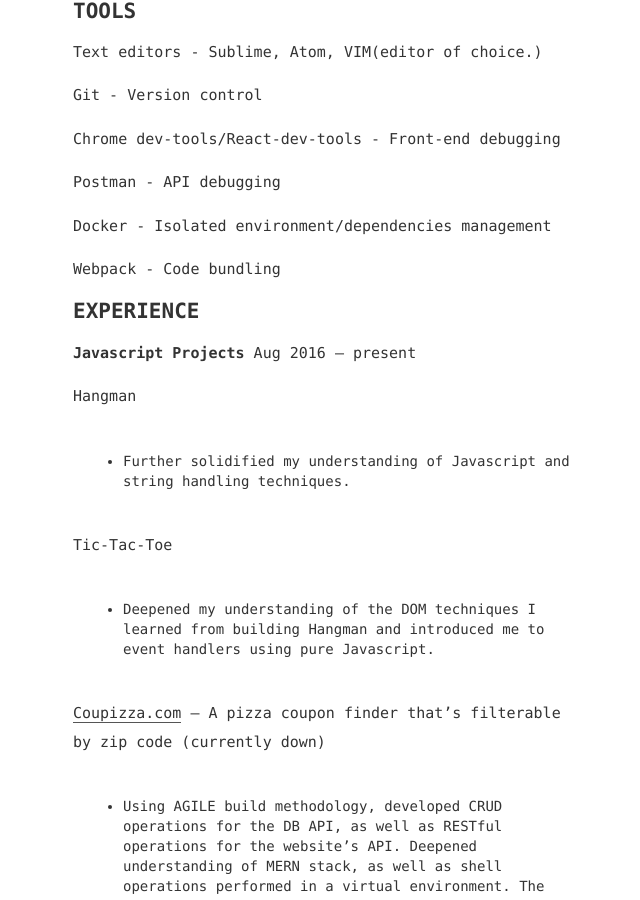
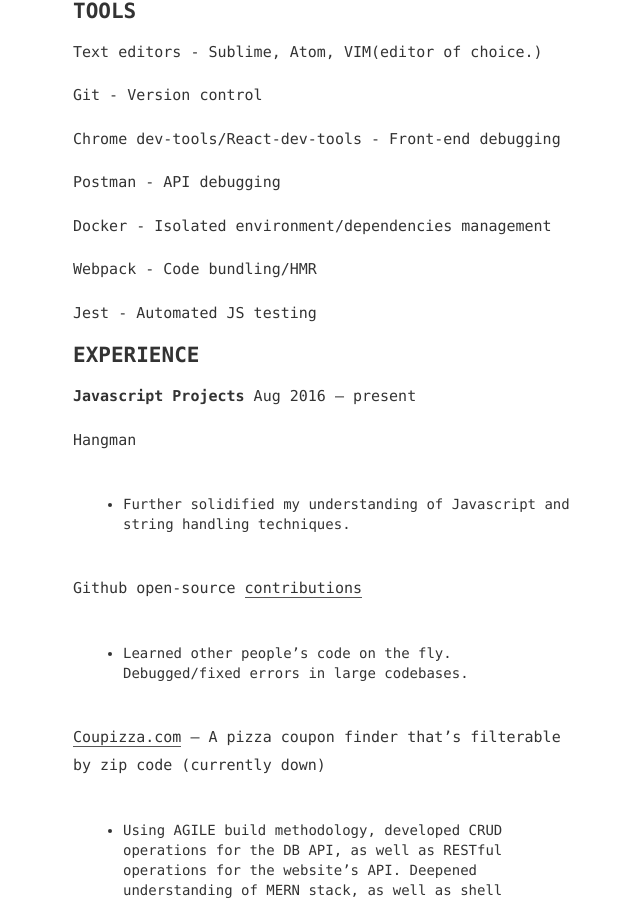
Before and after one commit to CharlesStocky/CharlesStocky.github.io, a Jekyll site: the page built from _posts/2017-8-21-Resume.md, in a window 1280 px wide and 900 px high, scrolled down 2005 px. Shown: the whole window, without its empty margins (317-957 px from the left). Built offline with Jekyll 4.4.1, drawn with Linux system fonts in a browser that asks for light colours.

Commit message:
updated resume

```diff
--- a/_posts/2017-8-21-Resume.md
+++ b/_posts/2017-8-21-Resume.md
@@ -59,7 +59,10 @@ Postman - API debugging
 
 Docker - Isolated environment/dependencies management
 
-Webpack - Code bundling
+Webpack - Code bundling/HMR
+
+Jest - Automated JS testing
+
 
 <h1>EXPERIENCE</h1>
 
@@ -69,10 +72,8 @@ Aug 2016 – present
 Hangman <br>
 - Further solidified my understanding of Javascript and string handling techniques.
 
-Tic-Tac-Toe <br>
-- Deepened my understanding of the DOM techniques I
-learned from building Hangman and introduced me to event handlers using pure
-Javascript.
+Github open-source <a href='https://github.com/charlesstocky'>contributions</a> <br>
+- Learned other people's code on the fly. Debugged/fixed errors in large codebases.
 
 <a href='https://coupizza.com'>Coupizza.com</a> – A pizza coupon finder that’s filterable by zip code (currently down) <br>
 - Using AGILE build methodology, developed CRUD operations for the DB API,
```
